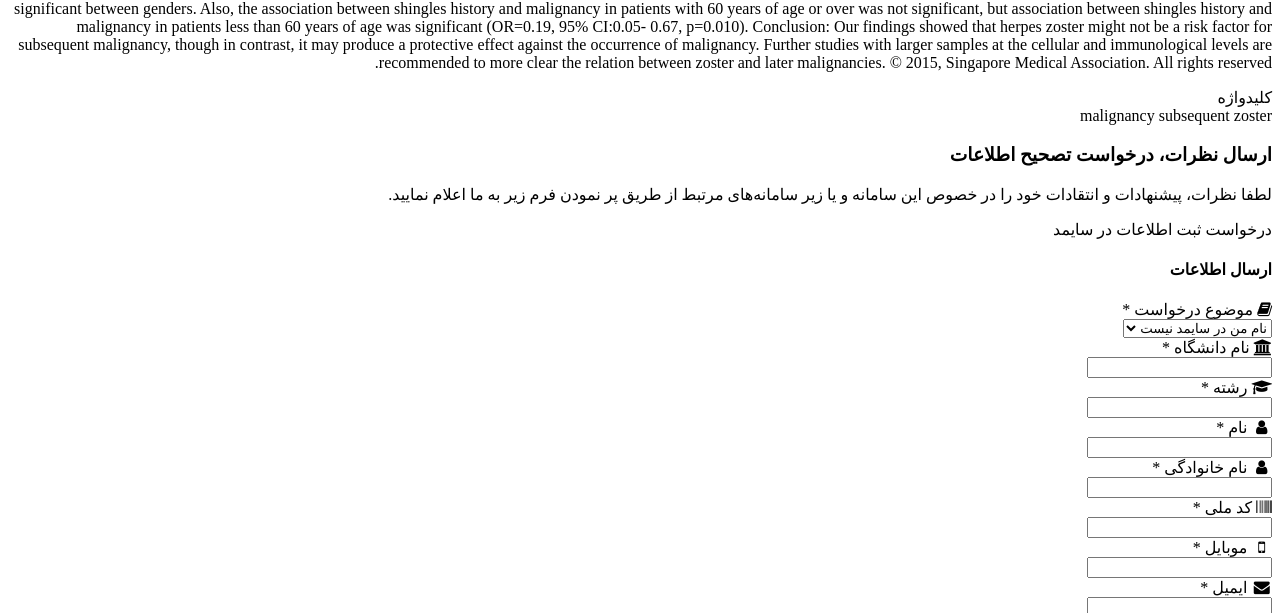
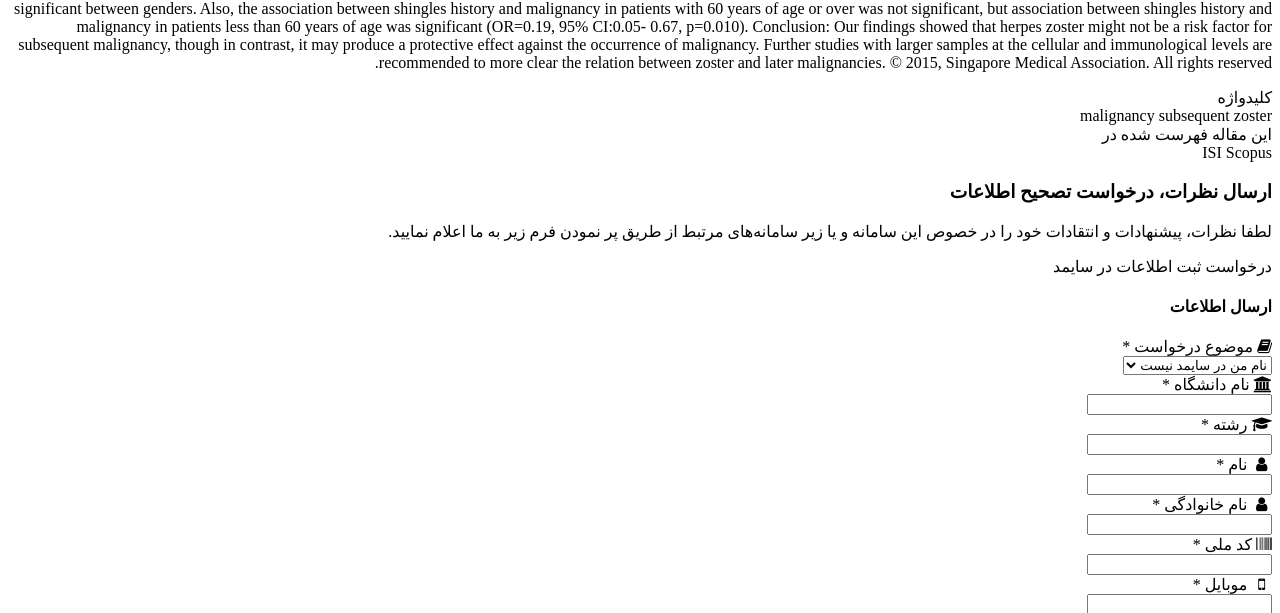
Before and after one commit to Namvarii/exir-css-scimed--deprecated, a website: page article-result.html in a window 1280 px wide. Shown: the part 1932-2545 px from the top of the page. Drawn offline with nearby package versions, Linux system fonts and the light colour scheme.

Commit message:
article-result__publish

```diff
--- a/article-result.html
+++ b/article-result.html
@@ -98,6 +98,15 @@
                     <a class="article-result__keyword-list-link">malignancy</a>
                     <a class="article-result__keyword-list-link">subsequent</a>
                     <a class="article-result__keyword-list-link">zoster</a>
+                </div>
+            </div>
+            <div class="article-result__publish">
+                <div class="article-result__publish-title">
+                    این مقاله فهرست شده در
+                </div>
+                <div class="article-result__publish-list">
+                    <a class="article-result__publish-list-link">ISI</a>
+                    <a class="article-result__publish-list-link">Scopus</a>
                 </div>
             </div>
         </div>
--- a/src/scss/components/_article-result.scss
+++ b/src/scss/components/_article-result.scss
@@ -106,4 +106,33 @@
             }
         }
     }
+    &__publish {
+        border-bottom: 1px solid #c7c7c7;
+        padding: 0 .5rem .7rem;
+        margin-bottom: 1rem;
+        &-title {
+            font-size: 18px;
+            font-weight: 500;
+            margin-bottom: .5rem;
+        }
+        &-list {
+            font-size: 16px;
+            &-link {
+                color: map_get($color-palette, 'Endeavour');
+                font-weight: 600;
+                &:hover {
+                    color: map_get($color-palette, 'scooter');
+                }
+                &:after {
+                    content: "، ";
+                    margin-right: .1rem;
+                    margin-left: .2rem;
+                }
+                &:last-child:after {
+                    content: "";
+                    margin: 0;
+                }
+            }
+        }
+    }
 }
```
